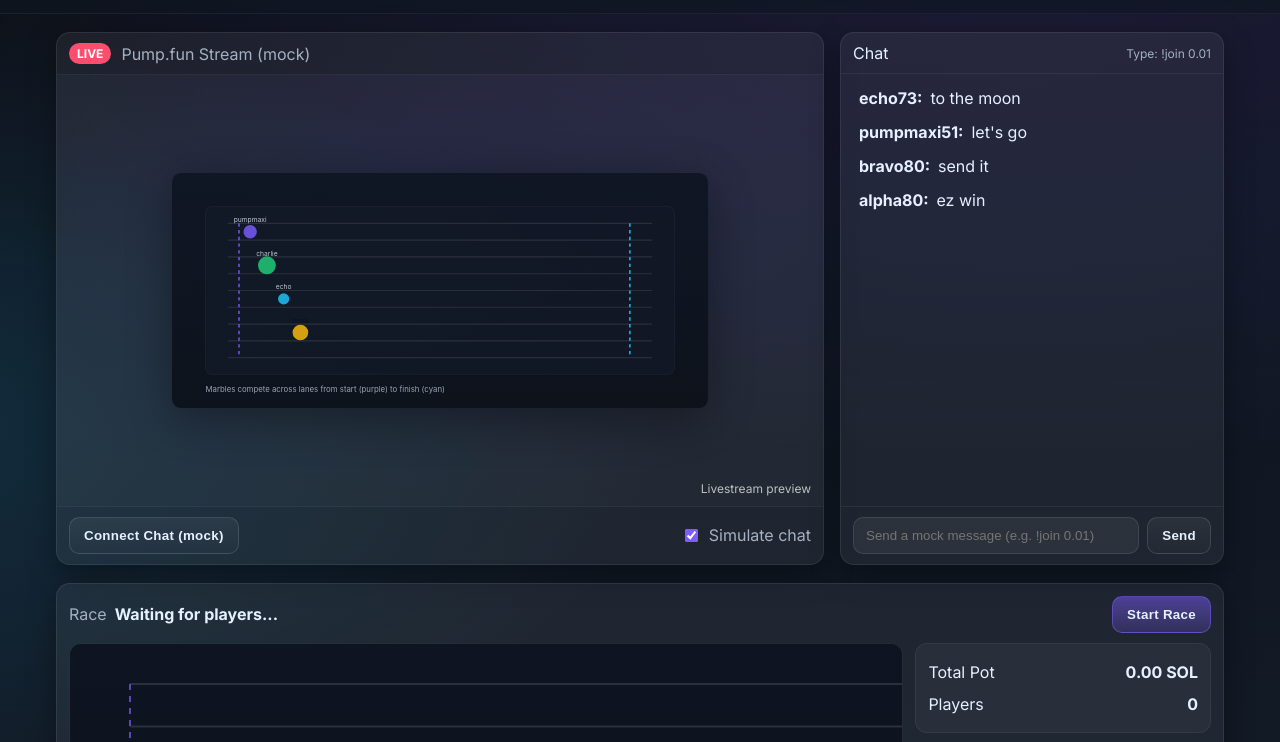
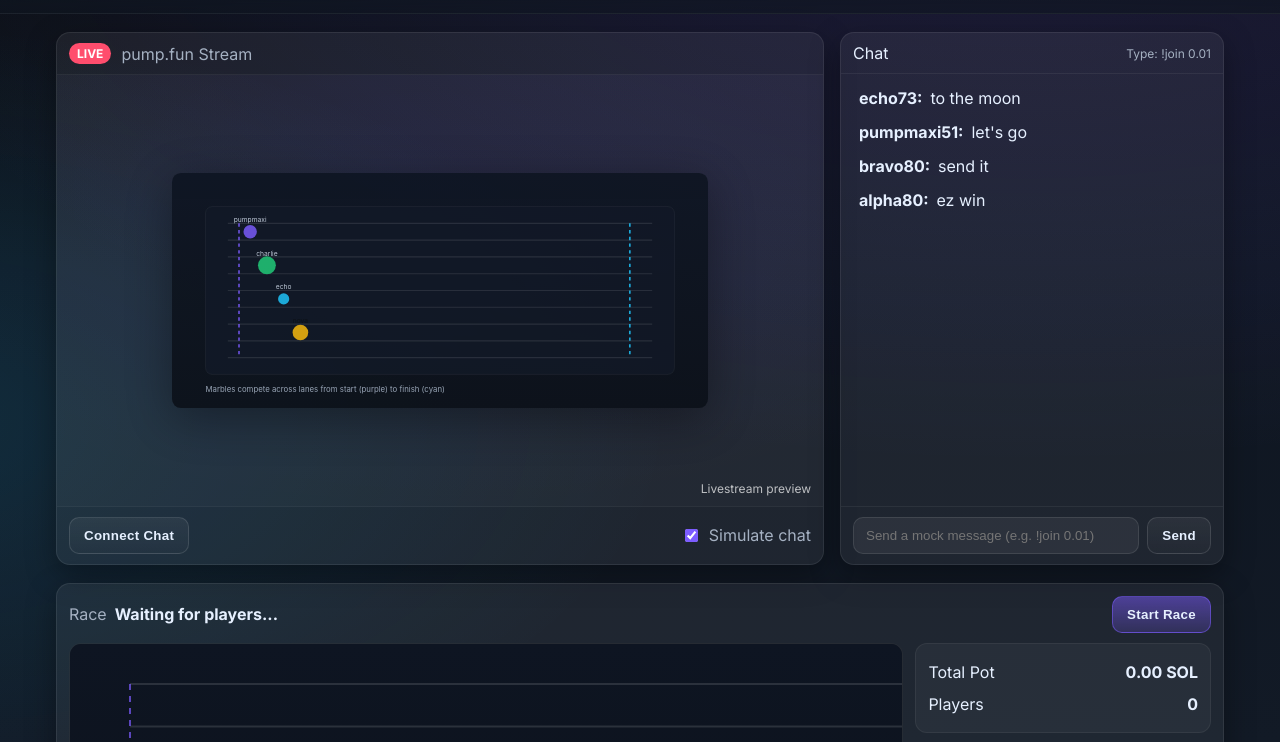
Before and after one commit to chainartist/marblezz, a plain HTML site: page newlaunch/index.html in a window 1280 px wide. Shown: the part 56-798 px from the top of the page. Drawn offline with Linux system fonts and the light colour scheme.

Commit message:
Update index.html

```diff
--- a/newlaunch/index.html
+++ b/newlaunch/index.html
@@ -37,14 +37,14 @@
         <div class="video-pane card">
           <div class="video-header">
             <span class="badge live">LIVE</span>
-            <span class="title">Pump.fun Stream (mock)</span>
+            <span class="title">pump.fun Stream</span>
           </div>
           <div class="video-mock">
             <img src="assets/ui-preview-track.svg" alt="Mock Livestream" />
             <div class="overlay-text">Livestream preview</div>
           </div>
           <div class="video-footer">
-            <button id="connectChatButton" class="button">Connect Chat (mock)</button>
+            <button id="connectChatButton" class="button">Connect Chat</button>
             <label class="toggle">
               <input id="simulateChatToggle" type="checkbox" checked />
               <span>Simulate chat</span>
```
